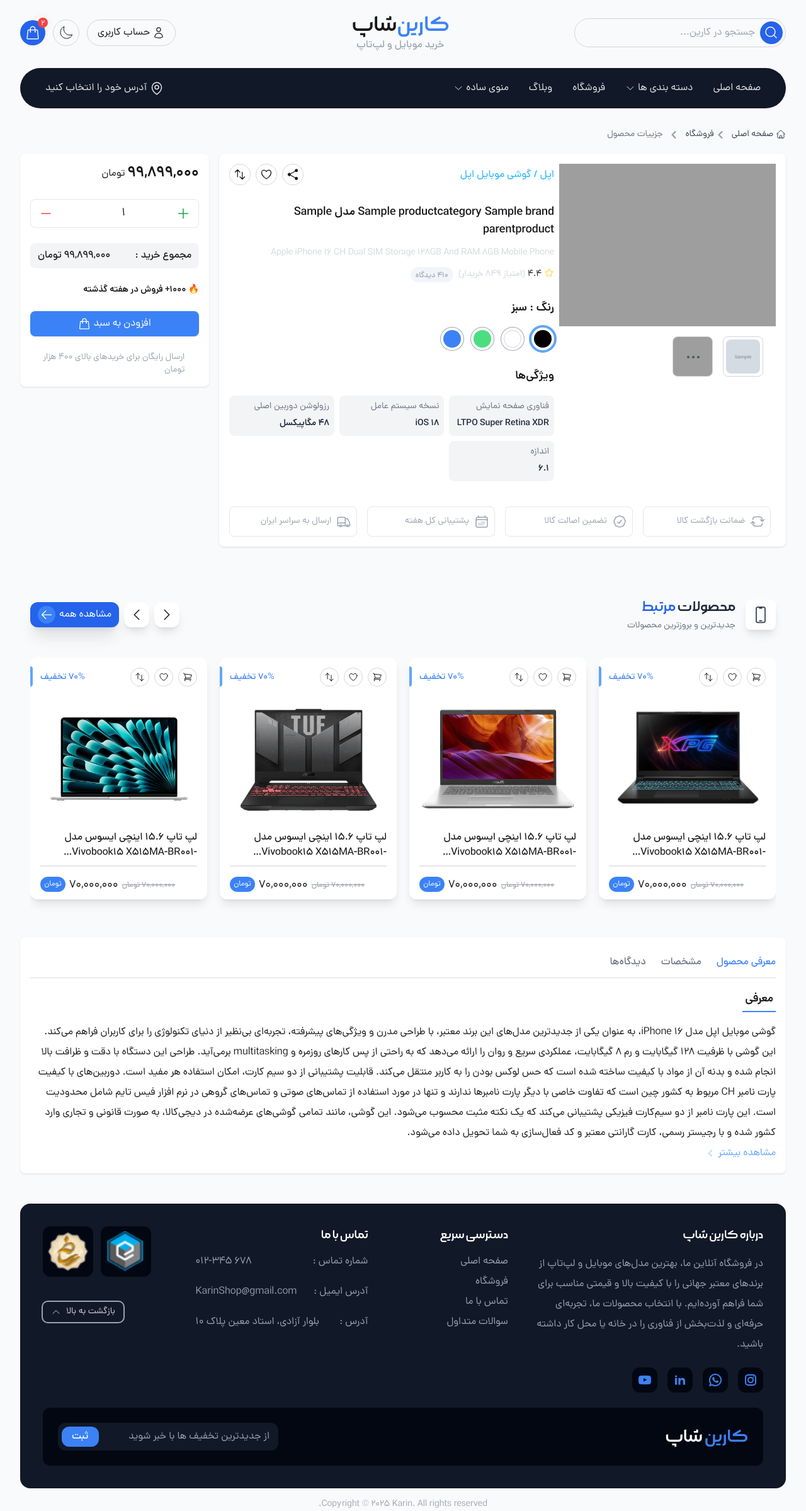
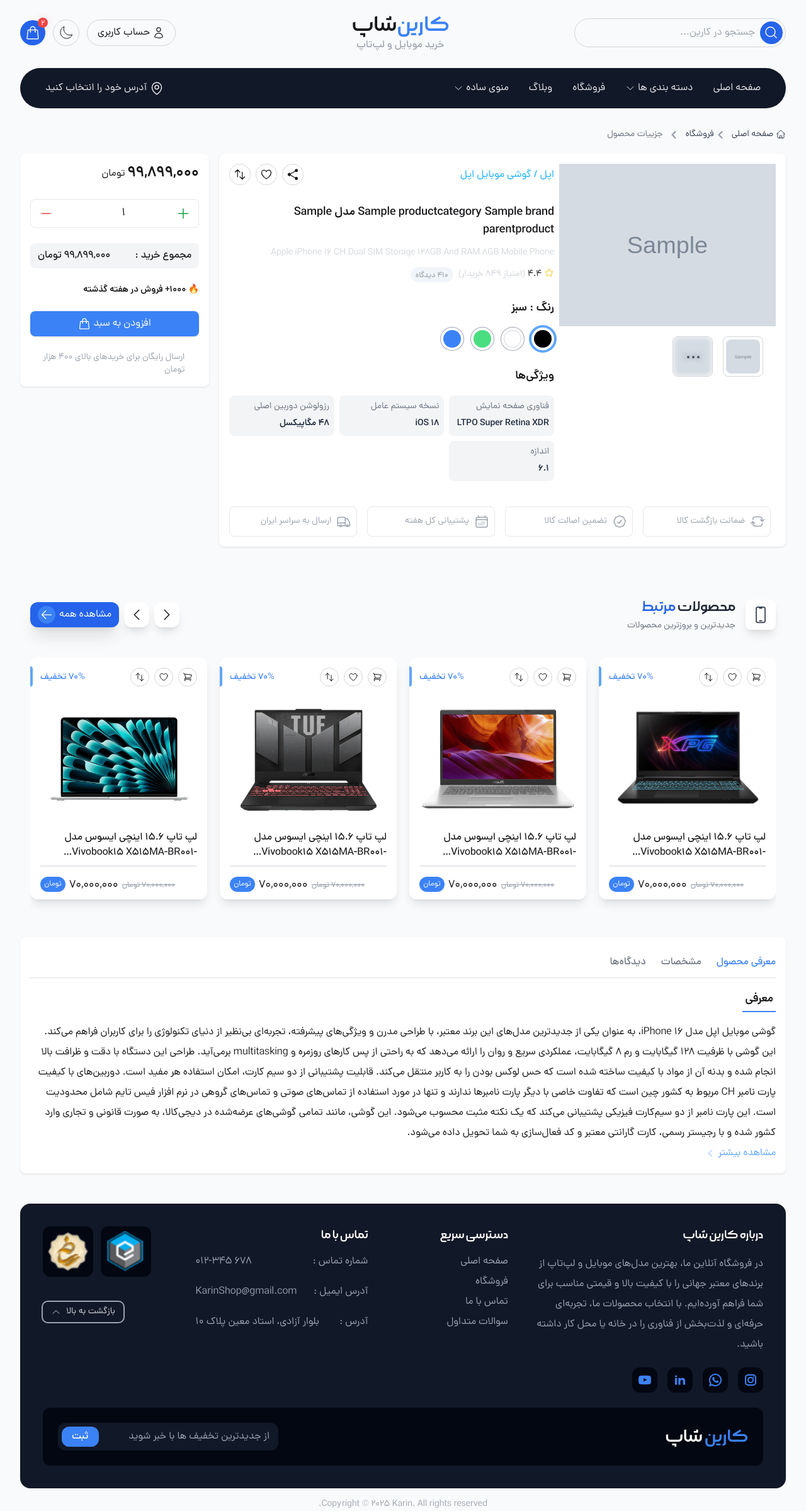
Before and after one commit to AmiraliEB/KarinShop, a Django app: a page that uses products/templates/products/product-details.html in a window 1280 px wide. Shown: the whole page at 63% size. Run offline with Django 5.2, Linux system fonts and the light colour scheme; tables that the repository leaves empty hold one stand-in row (values such as "Sample post"); grey boxes marked "Sample" are stand-in pictures; style sheets or scripts are compiled from the project's sources; parts of the project's set-up code (start-up, migrations or seed data) failed here and were passed over; grey boxes are pictures that could not be loaded.

Commit message:
fix:image root in product-details.html

```diff
--- a/products/templates/products/product-details.html
+++ b/products/templates/products/product-details.html
@@ -319,7 +319,7 @@
                     <!-- IMAGE SLIDER -->
                     <div class="w-2/4 hidden md:flex flex-col justify-center items-center gap-y-4">
                         <span class="open-sliderModal">
-                            <img src={{product.images.last.image.url}} class="cursor-pointer object-cover" alt="">
+                            <img src={{product.parent_product.images.last.image.url}} class="cursor-pointer object-cover" alt="">
                         </span>
                         <div class="grid grid-cols-12 child:col-span-3 child:app-border gap-x-4 child:size-16 child:rounded-lg child:cursor-pointer">
                             {% for image_obj in product.parent_product.images.all reversed%}
@@ -333,7 +333,7 @@
                                     <svg class="absolute size-8 text-gray-600 top-4 left-4 z-10">
                                         <use href="#ellipsis"></use>
                                     </svg>
-                                <img src={{product.images.first.image.url}} class="object-cover rounded-lg blur-sm">
+                                <img src={{product.parent_product.images.first.image.url}} class="object-cover rounded-lg blur-sm">
                             </div>
                         </div>
                     </div>
@@ -349,7 +349,7 @@
 
                         <div class="swiper ProductDetailsSlider mt-14 px-10 w-96 relative">
                             <div class="swiper-wrapper w-[50%] child:w-full child:rounded-lg child:overflow-hidden">
-                            {% for image_obj in product.images.all %}
+                            {% for image_obj in product.parent_product.images.all %}
                               <div class="swiper-slide">
                                 <img src={{image_obj.image.url}}  alt="">
                               </div>
```
